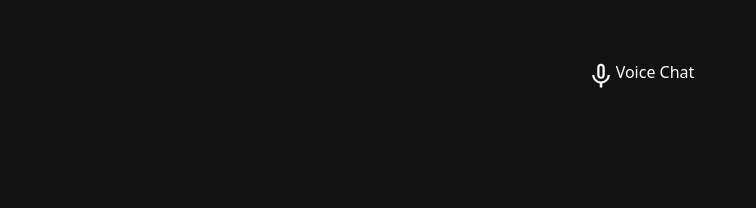
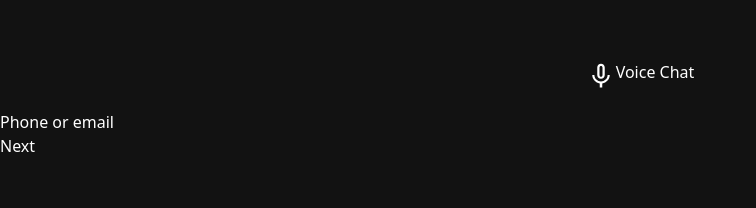
Before and after one commit to Akshat-Kumar-work/Voice-chat, a React (Create React App) app: page /login in a window 1280 px wide. Before the commit this address had no page. Shown: the top 208 px of the page, without its empty margins (0-756 px from the left). Built offline with nearby package versions, Linux system fonts and the light colour scheme.

Commit message:
login page and step updation

```diff
--- a/src/App.js
+++ b/src/App.js
@@ -3,6 +3,7 @@ import './App.css';
 import Home from "./pages/Home"
 import Navigation from './components/shared/Navigation';
 import Register from './pages/Register';
+import Login from './pages/Login';
 
 function App() {
   return (
@@ -14,6 +15,7 @@ function App() {
     <Routes>
     <Route path="/" element={<Home/>} />
     <Route path='/register' element={<Register/>}/>
+    <Route path='/login' element={<Login/>} />
    </Routes>
 
     </div>
--- /dev/null
+++ b/src/pages/Login.jsx
@@ -0,0 +1,26 @@
+import React, { useState } from 'react'
+import StepPhoneEmail from './Steps/StepPhoneEmail';
+import StepOtp from './Steps/StepOtp';
+
+const steps = {
+    1: StepPhoneEmail,
+    2: StepOtp
+}
+
+
+const Login = () => {
+    const onNext = ()=>{
+        setStep(step+1);
+    }
+
+    const [step , setStep ] = useState(1);
+    const Step = steps[step];
+
+  return (
+    <div>
+        <Step onNext={onNext}/>
+    </div>
+  )
+}
+
+export default Login
--- a/src/pages/Register.jsx
+++ b/src/pages/Register.jsx
@@ -17,12 +17,16 @@ const steps = {
 
 const Register = () => {
 
+    const onNext = ()=>{
+        setStep(step+1);
+    }
+
     const [step , setStep] = useState(1);
     const Step = steps[step];
 
   return (
     <div>
-        <Step/>
+        <Step onNext={onNext} />
     </div>
   )
 }
--- a/src/pages/Steps/StepAvatar.jsx
+++ b/src/pages/Steps/StepAvatar.jsx
@@ -1,8 +1,13 @@
 import React from 'react'
 
-const StepAvatar = () => {
+const StepAvatar = ({onNext}) => {
   return (
-    <div>StepAvatar</div>
+   <>
+
+   <div>Step Avatar</div>
+<button onClick={onNext}>Next</button>
+
+   </>
   )
 }
 
--- a/src/pages/Steps/StepName.jsx
+++ b/src/pages/Steps/StepName.jsx
@@ -1,8 +1,12 @@
 import React from 'react'
 
-const StepName = () => {
+const StepName = ({onNext}) => {
   return (
-    <div>StepName</div>
+   <>
+   <div>Step otp</div>
+<button onClick={onNext}>Next</button>
+
+   </>
   )
 }
 
--- a/src/pages/Steps/StepOtp.jsx
+++ b/src/pages/Steps/StepOtp.jsx
@@ -1,8 +1,13 @@
 import React from 'react'
 
-const StepOtp = () => {
+const StepOtp = ({onNext}) => {
   return (
-    <div>StepOtp</div>
+    <>
+    <div>Step otp</div>
+<button onClick={onNext}>Next</button>
+
+
+    </>
   )
 }
 
--- a/src/pages/Steps/StepPhoneEmail.jsx
+++ b/src/pages/Steps/StepPhoneEmail.jsx
@@ -1,8 +1,11 @@
 import React from 'react'
 
-const StepPhoneEmail = () => {
+const StepPhoneEmail = ({onNext}) => {
   return (
-    <div>StepPhoneEmail</div>
+    <>
+        <div>Phone or email</div>
+        <button onClick={onNext}>Next</button>
+    </>
   )
 }
 
--- a/src/pages/Steps/StepUserName.jsx
+++ b/src/pages/Steps/StepUserName.jsx
@@ -1,8 +1,14 @@
 import React from 'react'
 
-const StepUserName = () => {
+const StepUserName = ({onNext}) => {
   return (
-    <div>StepUserName</div>
+    <>
+
+<div>StepUserName</div>
+<button onClick={onNext}>Next</button>
+
+    </>
+
   )
 }
 
```
